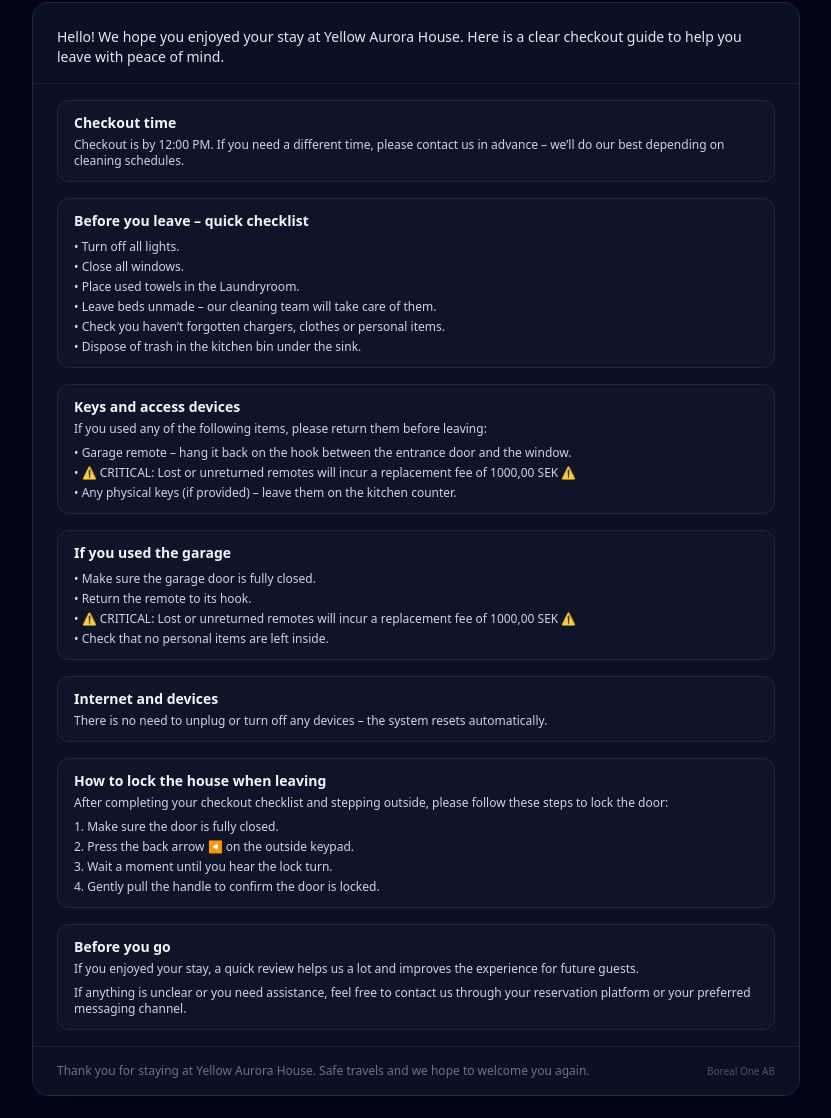
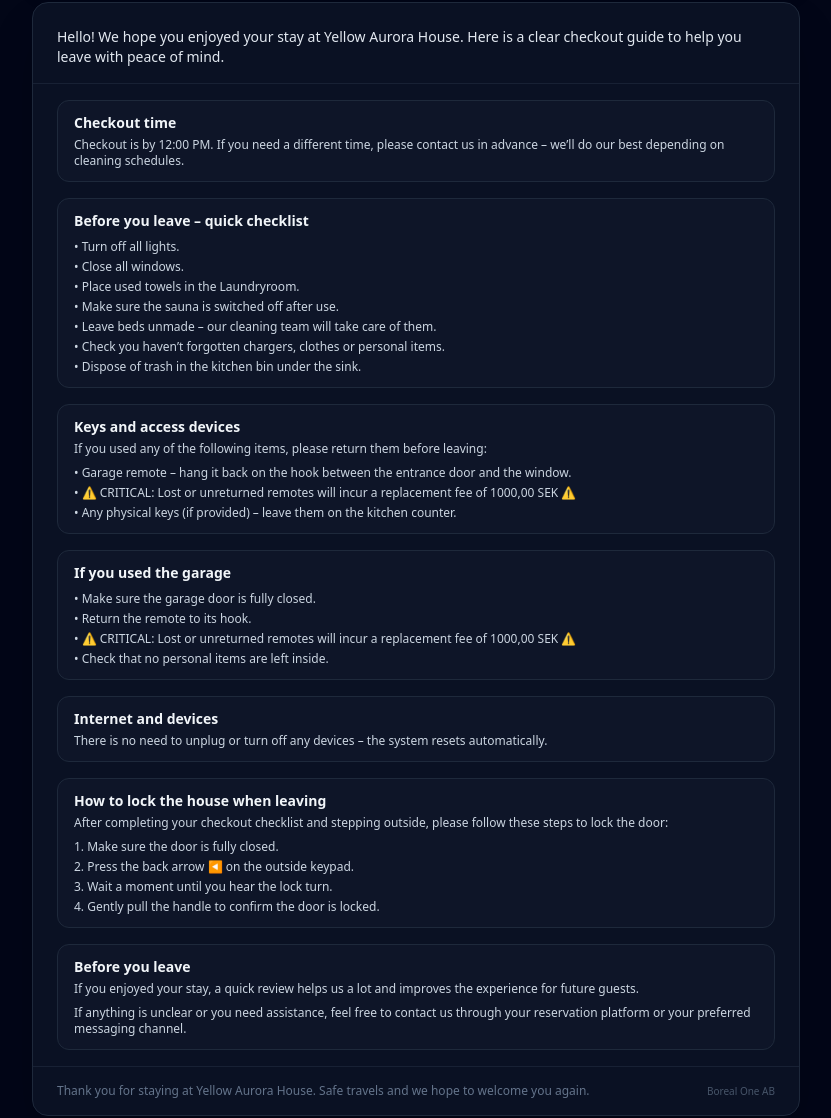
Before and after one commit to russo0/borealone, a plain HTML site: page departure/index.html in a window 1280 px wide. Shown: the part 144-1262 px from the top of the page, without its empty margins (224-1055 px from the left). Drawn offline with nearby package versions, Linux system fonts and the light colour scheme.

Commit message:
Update index.html

```diff
--- a/departure/index.html
+++ b/departure/index.html
@@ -169,6 +169,7 @@
           "Turn off all lights.",
           "Close all windows.",
           "Place used towels in the Laundryroom.",
+          "Make sure the sauna is switched off after use.",
           "Leave beds unmade – our cleaning team will take care of them.",
           "Check you haven’t forgotten chargers, clothes or personal items.",
           "Dispose of trash in the kitchen bin under the sink."
@@ -197,7 +198,7 @@
         ],
         internetTitle: "Internet and devices",
         internetText: "There is no need to unplug or turn off any devices – the system resets automatically.",
-        reviewTitle: "Before you go",
+        reviewTitle: "Before you leave",
         reviewText: "If you enjoyed your stay, a quick review helps us a lot and improves the experience for future guests.",
         contactText: "If anything is unclear or you need assistance, feel free to contact us through your reservation platform or your preferred messaging channel.",
         footerText: "Thank you for staying at Yellow Aurora House. Safe travels and we hope to welcome you again."
@@ -213,6 +214,7 @@
           "Apague todas as luzes.",
           "Feche todas as janelas.",
           "Deixe as toalhas usadas na lavanderia.",
+          "Verifique se a sauna esta desligada após o uso.",
           "Não precisa arrumar as camas – nossa equipe cuida disso.",
           "Verifique se não esqueceu carregadores, roupas ou itens pessoais.",
           "Jogue o lixo na lixeira da cozinha, embaixo da pia."
```
